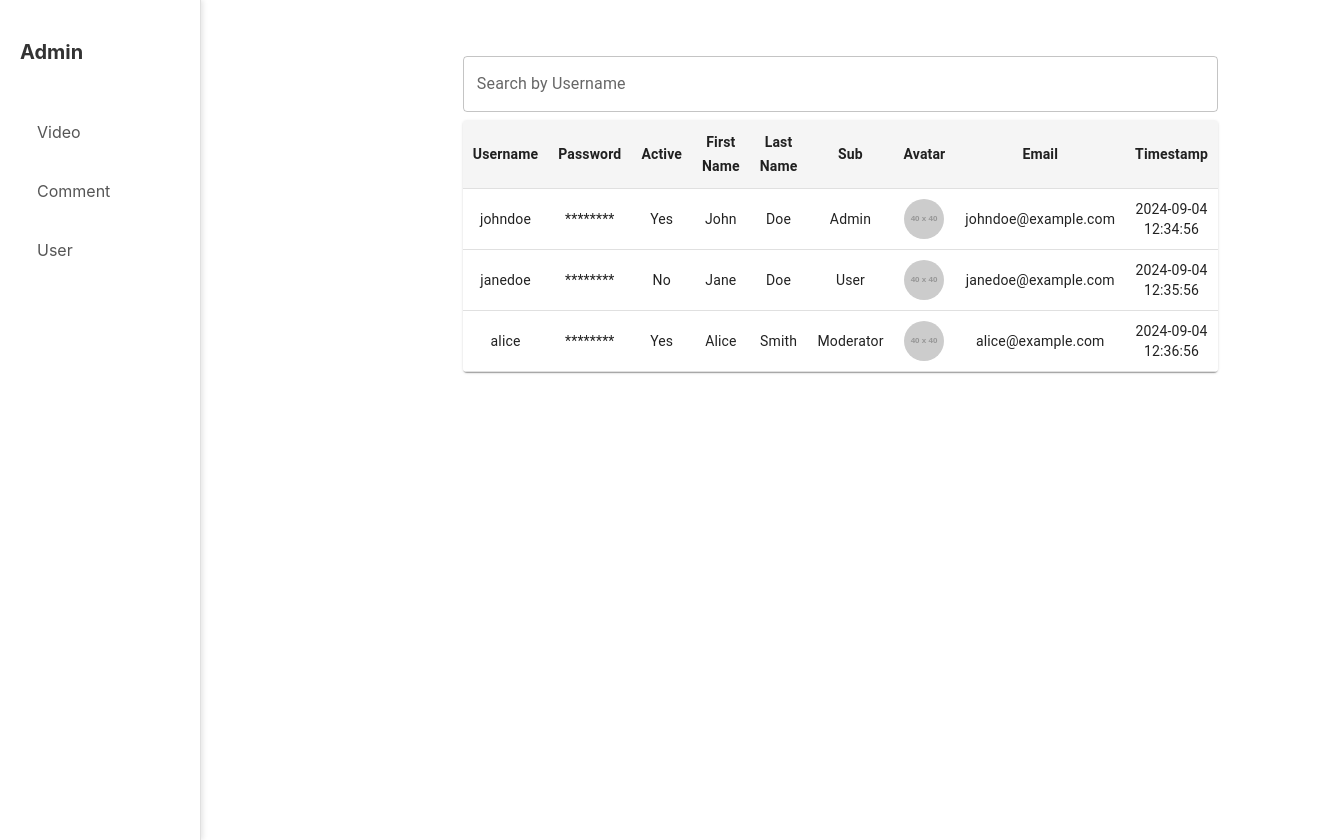
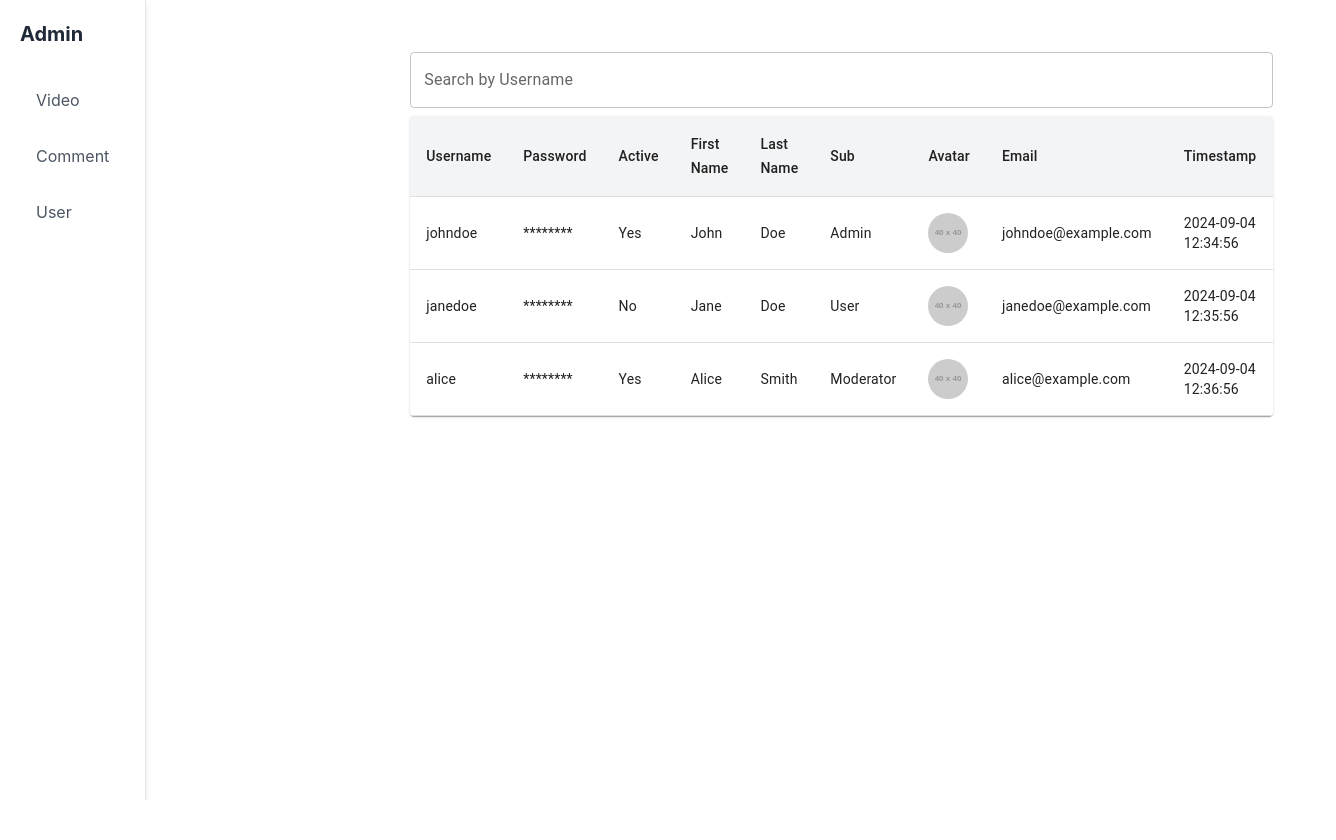
Before and after one commit to DevOps-Video-Sharing/AdminFrontend, a React (Create React App) app: page /user in a window 1280 px wide. Shown: the whole page, 1336 px wide, since content can reach past the window. After the commit the page ends 800 px from the top, so only its background shows below. Built offline with nearby package versions, Linux system fonts and the light colour scheme.

Commit message:
add table

```diff
--- a/package.json
+++ b/package.json
@@ -39,5 +39,8 @@
       "last 1 firefox version",
       "last 1 safari version"
     ]
+  },
+  "devDependencies": {
+    "tailwindcss": "^3.4.10"
   }
 }
--- a/src/App.js
+++ b/src/App.js
@@ -1,23 +1,38 @@
 import React from 'react';
-import { BrowserRouter as Router, Route, Routes } from 'react-router-dom';
+import { BrowserRouter as Router, Route, Routes, useLocation } from 'react-router-dom';
 import Sidebar from './Sidebar';
 import Video from './pages/Video';
 import Comment from './pages/Comment';
 import User from './pages/User';
+import Login from './pages/Login';
+
+function MainLayout() {
+  // Get the current location to check the route
+  const location = useLocation();
+
+  // Determine if the current route is the login page
+  const isLoginPage = location.pathname === '/login';
+
+  return (
+    <div className="flex">
+      {/* Conditionally render the Sidebar only if not on the login page */}
+      {!isLoginPage && <Sidebar />}
+      <div className={`flex-1 ${!isLoginPage ? 'ml-[200px]' : ''} p-4`}>
+        <Routes>
+          <Route path="/" element={<Video />} />
+          <Route path="/comment" element={<Comment />} />
+          <Route path="/user" element={<User />} />
+          <Route path="/login" element={<Login />} />
+        </Routes>
+      </div>
+    </div>
+  );
+}
 
 function App() {
   return (
     <Router>
-      <div style={{ display: 'flex' }}>
-        <Sidebar />
-        <div style={{ marginLeft: '200px', padding: '20px', flex: 1 }}>
-          <Routes>
-            <Route path="/" element={<Video />} />
-            <Route path="/comment" element={<Comment />} />
-            <Route path="/user" element={<User />} />
-          </Routes>
-        </div>
-      </div>
+      <MainLayout />
     </Router>
   );
 }
--- a/src/Sidebar.js
+++ b/src/Sidebar.js
@@ -4,21 +4,30 @@ import { Link } from 'react-router-dom';
 
 function Sidebar() {
   return (
-    <div style={styles.sidebar}>
-      <h3 style={styles.title}>Admin</h3>
-      <ul style={styles.navList}>
-        <li style={styles.navItem}>
-          <Link to="/" style={styles.navLink}>
+    <div className="w-56 bg-white h-screen p-5 shadow-md flex flex-col items-start border-r border-gray-200">
+      <h3 className="mb-8 text-xl font-bold text-gray-800">Admin</h3>
+      <ul className="list-none p-0 w-full">
+        <li className="mb-4 w-full">
+          <Link
+            to="/"
+            className="block text-gray-600 text-base px-4 py-2 rounded-lg hover:bg-gray-200 hover:text-gray-800 hover:border-gray-300 transition duration-300"
+          >
             Video
           </Link>
         </li>
-        <li style={styles.navItem}>
-          <Link to="/comment" style={styles.navLink}>
+        <li className="mb-4 w-full">
+          <Link
+            to="/comment"
+            className="block text-gray-600 text-base px-4 py-2 rounded-lg hover:bg-gray-200 hover:text-gray-800 hover:border-gray-300 transition duration-300"
+          >
             Comment
           </Link>
         </li>
-        <li style={styles.navItem}>
-          <Link to="/user" style={styles.navLink}>
+        <li className="mb-4 w-full">
+          <Link
+            to="/user"
+            className="block text-gray-600 text-base px-4 py-2 rounded-lg hover:bg-gray-200 hover:text-gray-800 hover:border-gray-300 transition duration-300"
+          >
             User
           </Link>
         </li>
@@ -27,60 +36,4 @@ function Sidebar() {
   );
 }
 
-const styles = {
-  sidebar: {
-    width: '220px',
-    background: '#ffffff',
-    height: '100vh',
-    padding: '20px',
-    boxShadow: '2px 0 5px rgba(0, 0, 0, 0.1)',
-    display: 'flex',
-    flexDirection: 'column',
-    alignItems: 'flex-start',
-    borderRight: '1px solid #e0e0e0',
-  },
-  title: {
-    marginBottom: '30px',
-    color: '#333',
-    fontWeight: 'bold',
-    fontSize: '20px',
-  },
-  navList: {
-    listStyleType: 'none',
-    padding: 0,
-    width: '100%',
-  },
-  navItem: {
-    marginBottom: '15px',
-    width: '100%',
-  },
-  navLink: {
-    textDecoration: 'none',
-    color: '#555',
-    fontSize: '16px',
-    padding: '10px 15px',
-    borderRadius: '8px',
-    display: 'block',
-    transition: 'background 0.3s, color 0.3s, border 0.3s',
-    border: '2px solid transparent',
-  },
-};
-
-// Thêm sự kiện onMouseEnter và onMouseLeave để thay đổi style khi hover
-const handleMouseEnter = (event) => {
-  event.target.style.backgroundColor = '#e0e0e0'; // Màu nền tối hơn khi hover
-  event.target.style.color = '#333'; // Màu chữ tối hơn
-  event.target.style.border = '2px solid #ccc'; // Thêm khung khi hover
-};
-
-const handleMouseLeave = (event) => {
-  event.target.style.backgroundColor = '#ffffff'; // Trở lại màu nền trắng
-  event.target.style.color = '#555'; // Trở lại màu chữ gốc
-  event.target.style.border = '2px solid transparent'; // Trở lại khung trong suốt
-};
-
-// Áp dụng các sự kiện hover cho các Link
-styles.navLink.onMouseEnter = handleMouseEnter;
-styles.navLink.onMouseLeave = handleMouseLeave;
-
 export default Sidebar;
--- a/src/index.css
+++ b/src/index.css
@@ -1,3 +1,6 @@
+@tailwind base;
+@tailwind components;
+@tailwind utilities;
 body {
   margin: 0;
   font-family: -apple-system, BlinkMacSystemFont, 'Segoe UI', 'Roboto', 'Oxygen',
--- a/src/pages/Comment.js
+++ b/src/pages/Comment.js
@@ -1,8 +1,81 @@
 // pages/Comment.js
-import React from 'react';
+import React, { useState } from 'react';
+import {
+  Table,
+  TableBody,
+  TableCell,
+  TableContainer,
+  TableHead,
+  TableRow,
+  Paper,
+  TextField,
+  Button,
+} from '@mui/material';
+
+function createData(commentId, userId, userName, text) {
+  return { commentId, userId, userName, text };
+}
+
+// Sample data for the table
+const initialRows = [
+  createData('johndoe', 'John', 'Doe', 'Admin'),
+  createData('janedoe', 'Jane', 'Doe', 'User'),
+  createData('alice', 'Alice', 'Smith', 'Moderator'),
+];
 
 function Comment() {
-  return <h1>Comment Page</h1>;
+  const [rows, setRows] = useState(initialRows);
+  const [searchTerm, setSearchTerm] = useState('');
+
+  // Filter rows based on the search term
+  const filteredRows = rows.filter((row) =>
+    row.commentId.toLowerCase().includes(searchTerm.toLowerCase())
+  );
+
+  return (
+    <div className="max-w-[90%] mx-auto mt-5">
+      {/* Search Bar */}
+      <TextField
+        label="Search by CommentId"
+        variant="outlined"
+        fullWidth
+        margin="normal"
+        value={searchTerm}
+        onChange={(e) => setSearchTerm(e.target.value)}
+        className="mb-4"
+      />
+
+      {/* Table */}
+      <TableContainer component={Paper} className="overflow-x-auto">
+        <Table>
+          <TableHead className="bg-gray-100">
+            <TableRow>
+              <TableCell className="font-bold text-center py-2">CommentId</TableCell>
+              <TableCell className="font-bold text-center py-2">UserId</TableCell>
+              <TableCell className="font-bold text-center py-2">UserName</TableCell>
+              <TableCell className="font-bold text-center py-2">Text</TableCell>
+              <TableCell className="font-bold text-center py-2">Actions</TableCell>
+            </TableRow>
+          </TableHead>
+          <TableBody>
+            {filteredRows.map((row, index) => (
+              <TableRow key={index} className="hover:bg-gray-50">
+                <TableCell className="text-center py-2">{row.commentId}</TableCell>
+                <TableCell className="text-center py-2">{row.userId}</TableCell>
+                <TableCell className="text-center py-2">{row.userName}</TableCell>
+                <TableCell className="text-center py-2">{row.text}</TableCell>
+                <TableCell className="text-center py-2">
+                  <Button variant="contained" color="primary" className="bg-blue-500 hover:bg-blue-600">
+                    Edit
+                  </Button>
+                </TableCell>
+              </TableRow>
+            ))}
+          </TableBody>
+        </Table>
+      </TableContainer>
+    </div>
+  );
 }
 
 export default Comment;
--- /dev/null
+++ b/src/pages/Login.js
@@ -0,0 +1,67 @@
+// pages/Login.js
+import React, { useState } from 'react';
+
+function Login() {
+  const [username, setUsername] = useState('');
+  const [password, setPassword] = useState('');
+
+  const handleLogin = (e) => {
+    e.preventDefault();
+    // Add login logic here
+    console.log('Username:', username);
+    console.log('Password:', password);
+  };
+
+  return (
+    <div className="flex items-center justify-center min-h-screen bg-gray-100">
+      <div className="w-full max-w-md p-8 space-y-6 bg-white rounded-lg shadow-lg">
+        <h2 className="text-2xl font-bold text-center text-gray-800">Login</h2>
+        <form onSubmit={handleLogin} className="space-y-4">
+          {/* Username Input */}
+          <div>
+            <label htmlFor="username" className="block mb-1 text-sm font-medium text-gray-700">
+              Username
+            </label>
+            <input
+              type="text"
+              id="username"
+              className="w-full px-4 py-2 border rounded-md shadow-sm focus:outline-none focus:ring-2 focus:ring-blue-400"
+              value={username}
+              onChange={(e) => setUsername(e.target.value)}
+              placeholder="Enter your username"
+              required
+            />
+          </div>
+
+          {/* Password Input */}
+          <div>
+            <label htmlFor="password" className="block mb-1 text-sm font-medium text-gray-700">
+              Password
+            </label>
+            <input
+              type="password"
+              id="password"
+              className="w-full px-4 py-2 border rounded-md shadow-sm focus:outline-none focus:ring-2 focus:ring-blue-400"
+              value={password}
+              onChange={(e) => setPassword(e.target.value)}
+              placeholder="Enter your password"
+              required
+            />
+          </div>
+
+          {/* Login Button */}
+          <div>
+            <button
+              type="submit"
+              className="w-full px-4 py-2 font-semibold text-white bg-blue-500 rounded-md hover:bg-blue-600 focus:outline-none focus:ring-2 focus:ring-blue-400"
+            >
+              Login
+            </button>
+          </div>
+        </form>
+      </div>
+    </div>
+  );
+}
+
+export default Login;
--- a/src/pages/User.js
+++ b/src/pages/User.js
@@ -74,7 +74,7 @@ function User() {
   );
 
   return (
-    <div style={{ maxWidth: '90%', margin: '0 auto', marginTop: 20 }}>
+    <div className="max-w-[90%] mx-auto mt-5">
       {/* Search Bar */}
       <TextField
         label="Search by Username"
@@ -83,41 +83,46 @@ function User() {
         margin="normal"
         value={searchTerm}
         onChange={(e) => setSearchTerm(e.target.value)}
+        className="mb-4"
       />
 
       {/* Table */}
-      <TableContainer component={Paper} style={{ overflowX: 'auto' }}>
+      <TableContainer component={Paper} className="overflow-x-auto">
         <Table>
-          <TableHead>
+          <TableHead className="bg-gray-100">
             <TableRow>
-              <TableCell style={styles.headerCell}>Username</TableCell>
-              <TableCell style={styles.headerCell}>Password</TableCell>
-              <TableCell style={styles.headerCell}>Active</TableCell>
-              <TableCell style={styles.headerCell}>First Name</TableCell>
-              <TableCell style={styles.headerCell}>Last Name</TableCell>
-              <TableCell style={styles.headerCell}>Sub</TableCell>
-              <TableCell style={styles.headerCell}>Avatar</TableCell>
-              <TableCell style={styles.headerCell}>Email</TableCell>
-              <TableCell style={styles.headerCell}>Timestamp</TableCell>
-              <TableCell style={styles.headerCell}>Actions</TableCell>
+              <TableCell className="font-bold text-center py-2">Username</TableCell>
+              <TableCell className="font-bold text-center py-2">Password</TableCell>
+              <TableCell className="font-bold text-center py-2">Active</TableCell>
+              <TableCell className="font-bold text-center py-2">First Name</TableCell>
+              <TableCell className="font-bold text-center py-2">Last Name</TableCell>
+              <TableCell className="font-bold text-center py-2">Sub</TableCell>
+              <TableCell className="font-bold text-center py-2">Avatar</TableCell>
+              <TableCell className="font-bold text-center py-2">Email</TableCell>
+              <TableCell className="font-bold text-center py-2">Timestamp</TableCell>
+              <TableCell className="font-bold text-center py-2">Actions</TableCell>
             </TableRow>
           </TableHead>
           <TableBody>
             {filteredRows.map((row, index) => (
-              <TableRow key={index}>
-                <TableCell style={styles.cell}>{row.username}</TableCell>
-                <TableCell style={styles.cell}>{row.password}</TableCell>
-                <TableCell style={styles.cell}>{row.active ? 'Yes' : 'No'}</TableCell>
-                <TableCell style={styles.cell}>{row.firstName}</TableCell>
-                <TableCell style={styles.cell}>{row.lastName}</TableCell>
-                <TableCell style={styles.cell}>{row.sub}</TableCell>
-                <TableCell style={styles.cell}>
+              <TableRow key={index} className="hover:bg-gray-50">
+                <TableCell className="text-center py-2">{row.username}</TableCell>
+                <TableCell className="text-center py-2">{row.password}</TableCell>
+                <TableCell className="text-center py-2">{row.active ? 'Yes' : 'No'}</TableCell>
+                <TableCell className="text-center py-2">{row.firstName}</TableCell>
+                <TableCell className="text-center py-2">{row.lastName}</TableCell>
+                <TableCell className="text-center py-2">{row.sub}</TableCell>
+                <TableCell className="text-center py-2">
                   <Avatar alt={row.firstName} src={row.avatar} />
                 </TableCell>
-                <TableCell style={styles.cell}>{row.email}</TableCell>
-                <TableCell style={styles.cell}>{row.timestamp}</TableCell>
-                <TableCell style={styles.cell}>
-                  <Button variant="contained" color="primary">
+                <TableCell className="text-center py-2">{row.email}</TableCell>
+                <TableCell className="text-center py-2">{row.timestamp}</TableCell>
+                <TableCell className="text-center py-2">
+                  <Button
+                    variant="contained"
+                    color="primary"
+                    className="bg-blue-500 hover:bg-blue-600"
+                  >
                     Edit
                   </Button>
                 </TableCell>
@@ -130,17 +135,4 @@ function User() {
   );
 }
 
-const styles = {
-  headerCell: {
-    fontWeight: 'bold',
-    backgroundColor: '#f5f5f5',
-    textAlign: 'center',
-    padding: '10px',
-  },
-  cell: {
-    textAlign: 'center',
-    padding: '10px',
-  },
-};
-
 export default User;
--- /dev/null
+++ b/tailwind.config.js
@@ -0,0 +1,10 @@
+/** @type {import('tailwindcss').Config} */
+module.exports = {
+  content: [
+    "./src/**/*.{js,jsx,ts,tsx}",
+  ],
+  theme: {
+    extend: {},
+  },
+  plugins: [],
+}
```
Also changed, not shown: 1 other file (tests, documents, lock files or other folders).
